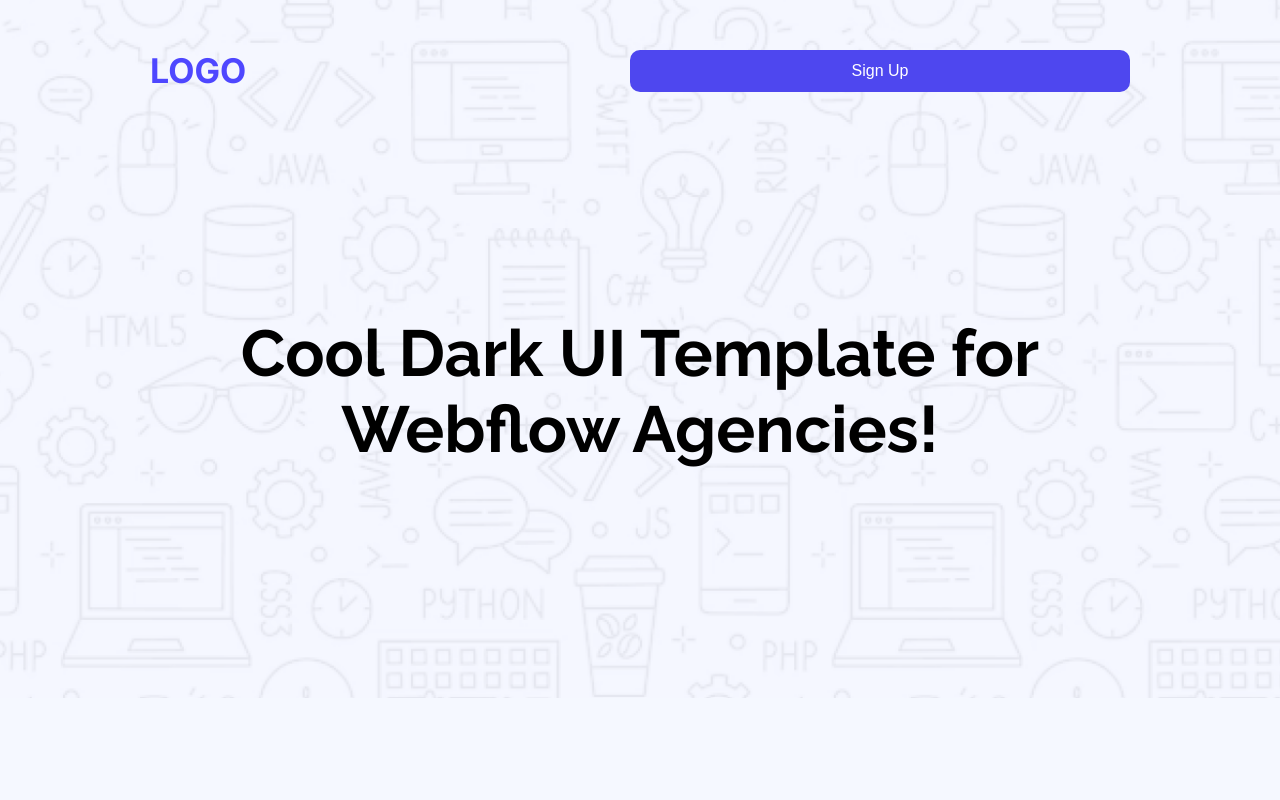
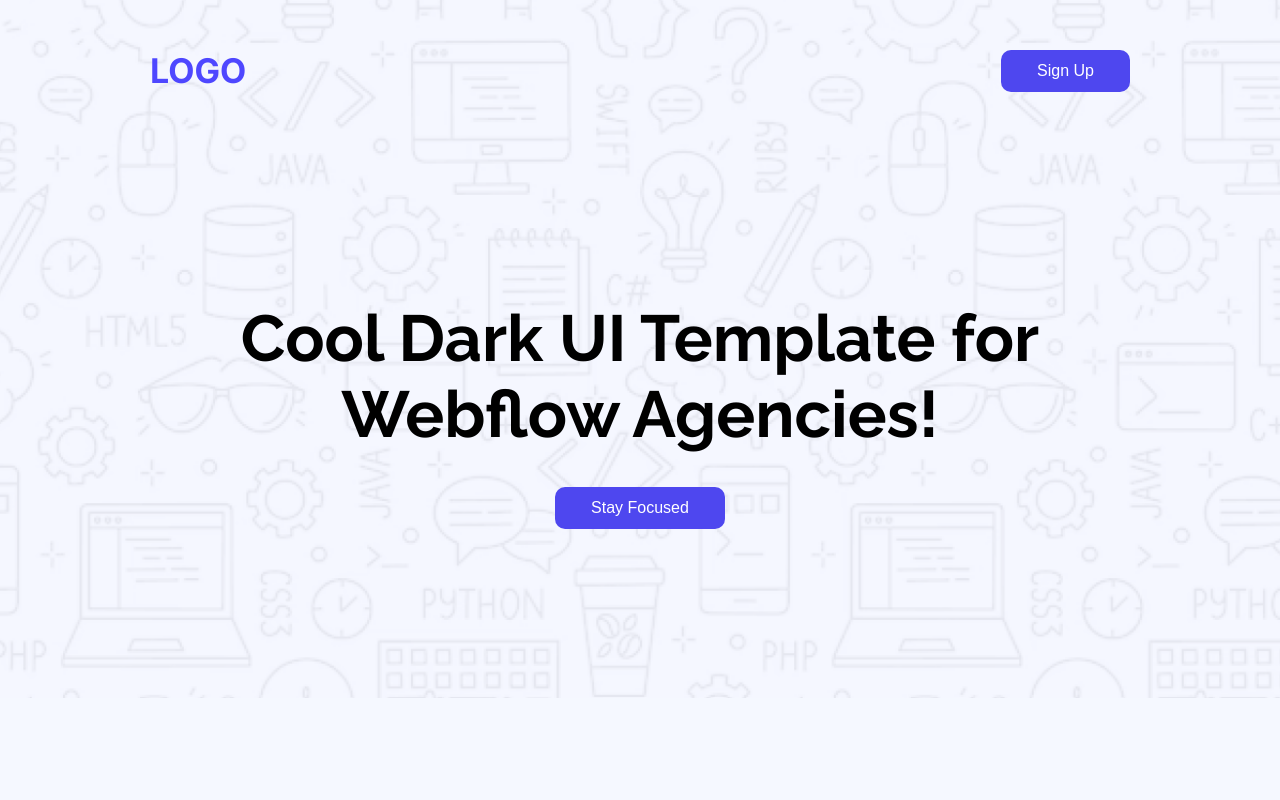
Before and after one commit to saimakhan1/B12A01-landing-launchpad, a plain HTML site: page index.html in a window 1280 px wide. Shown: the top 800 px of the page. Drawn offline with Linux system fonts and the light colour scheme.

Commit message:
focus section done

```diff
--- a/index.html
+++ b/index.html
@@ -27,7 +27,8 @@
         <div class="cooldark">
           <h1 style="font-family: raleway; font-size: 65px">
             Cool Dark UI Template for<br />
-            Webflow Agencies!
+            Webflow Agencies!<br />
+            <button class="btn-primary" type="submit">Stay Focused</button>
           </h1>
         </div>
       </section>
--- a/style.css
+++ b/style.css
@@ -152,16 +152,16 @@
 }
 
 .lets-get-in-touch input,
-textarea,
-button {
+.lets-get-in-touch textarea,
+.lets-get-in-touch button {
   margin-bottom: 15px;
   width: 500px;
   outline: none;
 }
 .lets-get-in-touch input[type="text"],
-input[type="email"],
+.lets-get-in-touch input[type="email"],
 textarea,
-button {
+.lets-get-in-touch button {
   padding-top: 10px;
   padding-bottom: 10px;
   padding-left: 22px;
```
